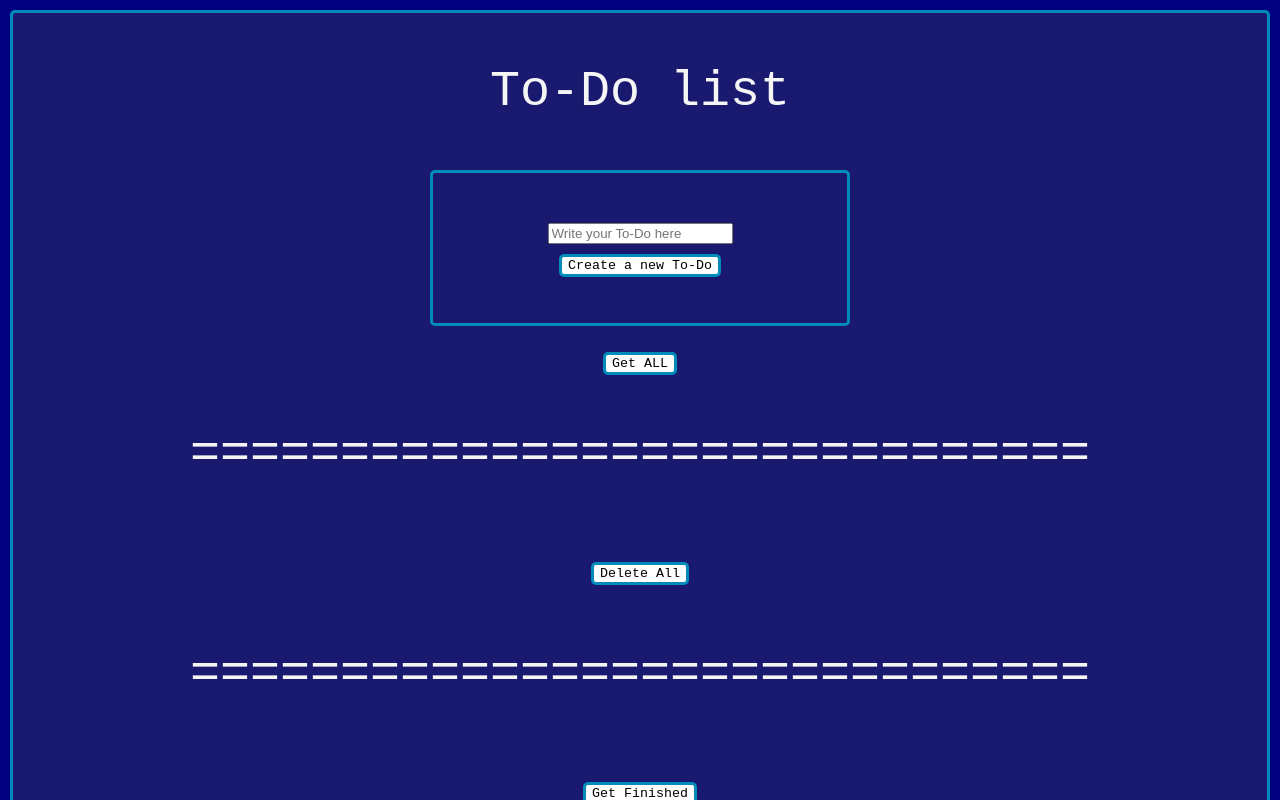
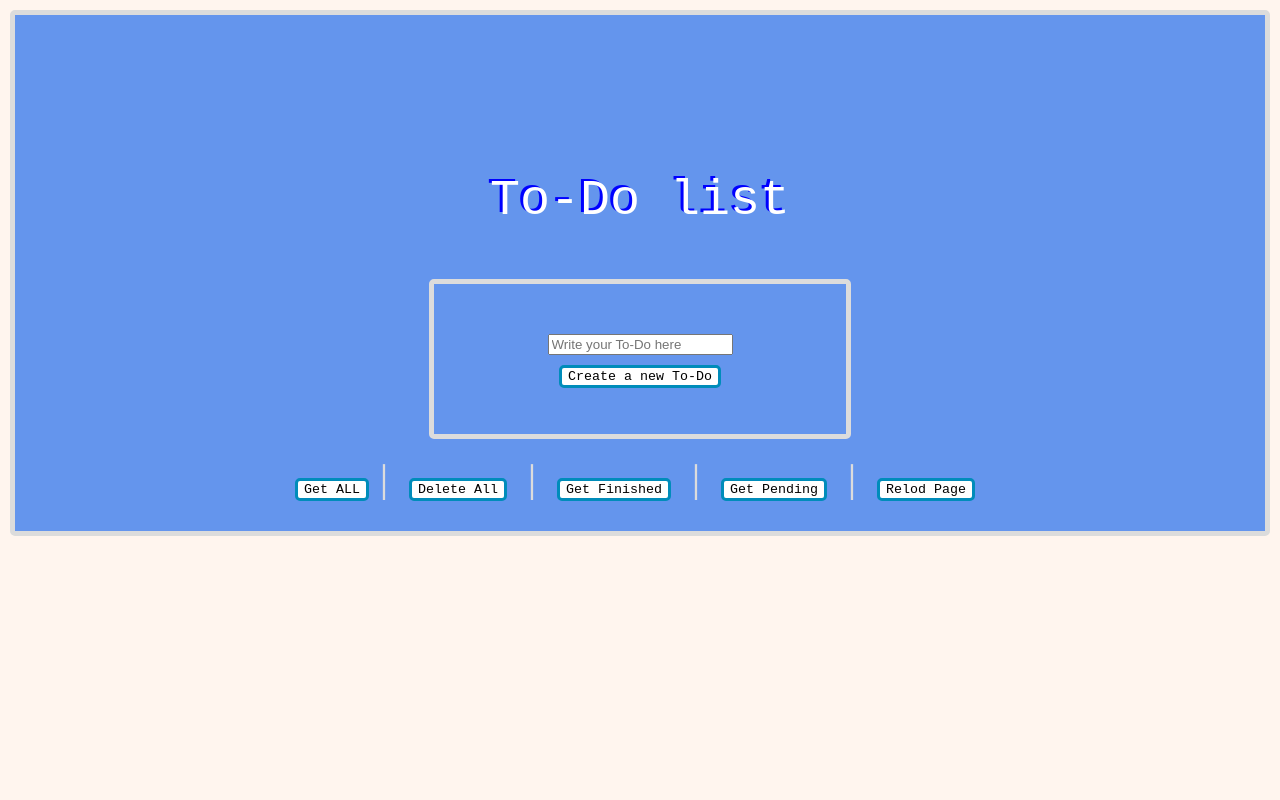
Before and after one commit to Lamya-Alshatri/Project-1-To-Do-list, a React (Create React App) app in the folder front_end/: page / in a window 1280 px wide. Shown: the top 800 px of the page. Built offline with nearby package versions, Linux system fonts and the light colour scheme.

Commit message:
changed css

```diff
--- a/front_end/src/App.css
+++ b/front_end/src/App.css
@@ -9,10 +9,36 @@
   text-align: center;
   align-content:center;
   margin: 10px 10px 10px 10px;
-  border: solid 3px #008CBA;
+  border: solid 5px #DCDCDC;
   border-radius: 5px;
-  background-color:midnightblue
 }
+
+.g{
+
+  background-color: #6495ed
+
+}
+
+
+#white{
+
+ font-size:30px;
+  color:#DCDCDC;
+}
+
+
+
+[type = "checkbox"]{
+
+  position: relative;
+
+  left:20px;
+
+width:50px;
+height:15px;
+
+}
+
 
 .Todo,span{
 
@@ -35,6 +61,20 @@
   font-family:monospace ;
 }
 
+.list1{
+position:absolute;
+
+top:105px;
+right:3px;
+  color:blue;
+  position:relative;
+  text-align: center;
+  align-content:center;
+
+  font-size: 50px;
+ font-family:monospace;
+}
+
 #btn:hover {
   position:relative;
   text-align: center;
@@ -46,7 +86,7 @@
 .size{
   font-family:monospace ;
   font-size: 25px;
-  color:whitesmoke;
+  color:white;
 
 }
 
@@ -83,7 +123,7 @@
   text-align: center;
   align-content:center;
 text-align: center;
-  border: solid 3px #008CBA;
+  border: solid 5px #DCDCDC;
   border-radius: 5px;
   max-width: 80%;
 height: auto;
@@ -99,14 +139,17 @@
 padding-left: 30px;
 
 padding-right: 30px;
+
+transition: transform 2s ease-in-out  ;
 }
+
 
 .Add{
   position:relative;
   text-align: center;
   align-content:center;
   font-family:monospace ;
-  border: solid 3px #008CBA;
+  border: solid 5px #DCDCDC;
   border-radius: 5px;
   max-width: 100%;
   height: 50px;
@@ -126,7 +169,7 @@
 
 body{
 
-background-color: navy;
+background-color: #FFF5EE;
 
 }
 #btn{
@@ -137,8 +180,12 @@
 
 
 }
+
+
+
+
 .To{
-color:whitesmoke;
+color:white;
   position:relative;
   text-align: center;
   align-content:center;
--- a/front_end/src/App.js
+++ b/front_end/src/App.js
@@ -112,6 +112,8 @@
 
 
   const mapOverTasks = tasks.map((taskObj, i) => (
+
+
     <Todo  key={i} task={taskObj} deleteOneTodo={deleteTodo} checkAndUpdate1={checkAndUpdate}  />
   ));
 
@@ -130,29 +132,39 @@
 // return <p>{taskobj.title}</p>
 //   });
 
+const relodpage = () => {
+
+  window.location.reload();
+}
+
 
   return(
     <div className='g'>
+       <p className='list1'>To-Do list</p>
       <p className='To'>To-Do list</p>
+
     <Add addfunction={postaNewTodo}/>
+
     <button id="GetData" onClick={GetData}>Get ALL</button>
+    <span id = "white" >|</span>
 
-    <br/>
-    <p className="To">==============================</p>
-    <br/>
     <button id="btn" onClick={deleteAll}>Delete All</button>
-    <br/>
-    <p className="To">==============================</p>
-    <br/>
+    <span id = "white"  >|</span>
+
     <button id="btn" onClick={GetCertainTodos}>Get Finished</button>
-    <br/>
-    <p className="To">==============================</p>
-    <br/>
+    <span id = "white" >|</span>
+
     <button id="btn" onClick={GetCertainTodos2}>Get Pending</button>
+    <span id = "white" >|</span>
+
+    <button id="btn" onClick={relodpage} > Relod Page </button>
       {/* {map} */}
+
+
       <br/>
       {mapOverTasks}
       <br/>
+
     </div>)
 
 }
--- a/front_end/src/components/Todo.js
+++ b/front_end/src/components/Todo.js
@@ -7,12 +7,17 @@
 
 
       return (
-    <div className='Todo'>
+    <div className='Todo'style={{ transform:isCompleted? "translateX(400px)":"translateX(-400px)"}}>
 
-          <input type="checkbox"  defaultChecked = {isCompleted} onClick={()=>{props.checkAndUpdate1(_id,!isCompleted)}}/>
+
+          <input className = "checkbox1"  type="checkbox"  name = "checkbox3" defaultChecked = {isCompleted} onClick={()=>{props.checkAndUpdate1(_id,!isCompleted)}}/>
 
           <span className='size' style={{ textDecoration:isCompleted? 'line-through':'none'}}>{title}</span>
+
           <button id = "btn" onClick={()=>{
             props.deleteOneTodo(_id)}}>Delete</button>
+
+
+
     </div>)
 }
```
